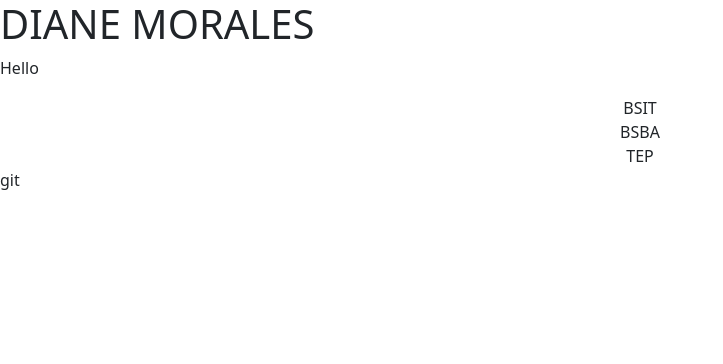
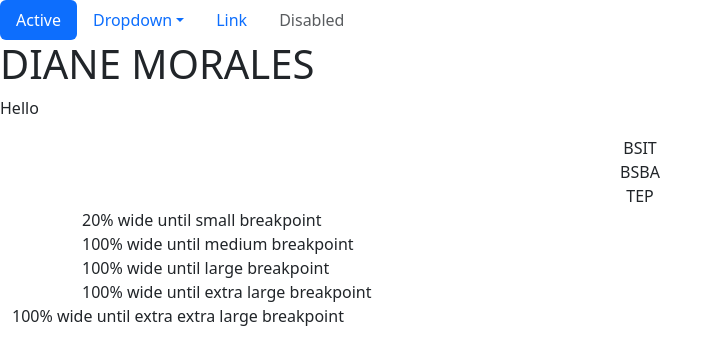
Before and after one commit to dianemorales/diane_compre, a plain HTML site: page index.html in a window 1280 px wide. Shown: the whole page, without its empty margins (0-723 px from the left). Drawn offline with nearby package versions, Linux system fonts and the light colour scheme.

Commit message:
added changes

```diff
--- a/index.html
+++ b/index.html
@@ -1,6 +1,7 @@
 <!DOCTYPE html>
 <html lang="en">
 <head>
+
     <meta charset="UTF-8">
     <meta name="viewport" content="width=device-width, initial-scale=1.0">
     <link href="https://cdn.jsdelivr.net/npm/bootstrap@5.3.3/dist/css/bootstrap.min.css" rel="stylesheet" integrity="sha384-QWTKZyjpPEjISv5WaRU9OFeRpok6YctnYmDr5pNlyT2bRjXh0JMhjY6hW+ALEwIH" crossorigin="anonymous">
@@ -8,6 +9,30 @@
     <title>Document</title>
 </head>
 <body>
+
+    <ul class="nav nav-pills">
+        <li class="nav-item">
+          <a class="nav-link active" aria-current="page" href="#">Active</a>
+        </li>
+        <li class="nav-item dropdown">
+          <a class="nav-link dropdown-toggle" data-bs-toggle="dropdown" href="#" role="button" aria-expanded="false">Dropdown</a>
+          <ul class="dropdown-menu">
+            <li><a class="dropdown-item" href="#">Action</a></li>
+            <li><a class="dropdown-item" href="#">Another action</a></li>
+            <li><a class="dropdown-item" href="#">Something else here</a></li>
+            <li><hr class="dropdown-divider"></li>
+            <li><a class="dropdown-item" href="#">Separated link</a></li>
+          </ul>
+        </li>
+        <li class="nav-item">
+          <a class="nav-link" href="#">Link</a>
+        </li>
+        <li class="nav-item">
+          <a class="nav-link disabled" aria-disabled="true">Disabled</a>
+        </li>
+      </ul>
+
+
             <h1>DIANE MORALES</h1>
                 <P>Hello</P>
                 <div class="grid text-center">
@@ -15,5 +40,12 @@
                     <div class="g-col-4">BSBA</div>
                     <div class="g-col-4">TEP</div>
                   </div>
+
+                  <div class="container-sm">20% wide until small breakpoint</div>
+<div class="container-md">100% wide until medium breakpoint</div>
+<div class="container-lg">100% wide until large breakpoint</div>
+<div class="container-xl">100% wide until extra large breakpoint</div>
+<div class="container-xxl">100% wide until extra extra large breakpoint</div>
+
+
 </body>
-</html>git
```
Also changed, not shown: 1305041.jpeg (added).
